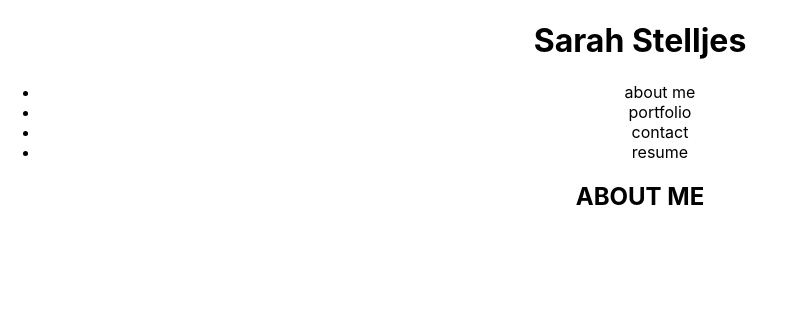
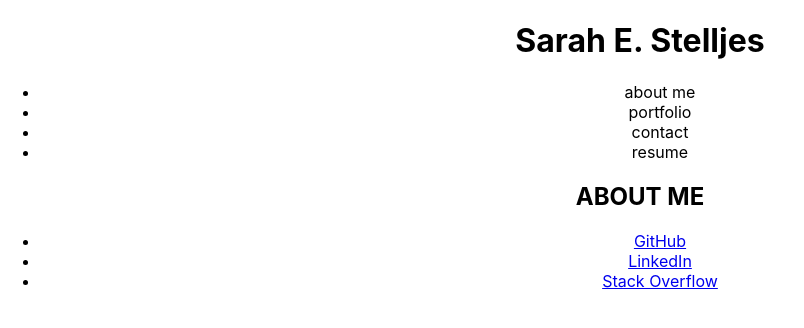
Before and after one commit to SarahStelljes/try-everything-portfolio, a React (Create React App) app: page / in a window 1280 px wide. Shown: the top 328 px of the page, without its empty margins (0-804 px from the left). Built offline with nearby package versions, Linux system fonts and the light colour scheme.

Commit message:
added footer to App.js with links to profiles on GitHub, LinkedIn, and Stack Overflow

```diff
--- a/src/App.js
+++ b/src/App.js
@@ -2,6 +2,7 @@ import React, { useState } from 'react';
 import './App.css';
 import Header from './components/Header';
 import Main from './components/Main';
+import Footer from './components/Footer';
 
 function App() {
   const [categories] = useState([
@@ -29,6 +30,7 @@ function App() {
       <main>
         <Main currentNavTitle={currentNavTitle} />
       </main>
+      <Footer/>
     </div>
   );
 }
--- a/src/components/Footer.js
+++ b/src/components/Footer.js
@@ -0,0 +1,25 @@
+import React from 'react';
+
+export default function Footer(){
+    return(
+        <footer>
+            <ul>
+                <li>
+                    <a className='link-to-other' href='https://github.com/SarahStelljes'>
+                        GitHub
+                    </a>
+                </li>
+                <li>
+                    <a className='link-to-other' href='https://www.linkedin.com/in/sarah-stelljes-303463237'>
+                        LinkedIn
+                    </a>
+                </li>
+                <li>
+                    <a className='link-to-other' href='https://stackoverflow.com/users/18765557/sarah-stelljes'>
+                        Stack Overflow
+                    </a>
+                </li>
+            </ul>
+        </footer>
+    )
+}
--- a/src/components/Header.js
+++ b/src/components/Header.js
@@ -8,14 +8,13 @@ export default function Header(props){
     } = props;
     return(
         <header>
-            <h1>Sarah Stelljes</h1>
+            <h1>Sarah E. Stelljes</h1>
             <nav>
                 <ul>
                     {categories.map((category) => (
                         <li
-                            className={`${
-                                currentNavTitle.titleName === category.titleName && category.titleName
-                            }`} key={category.titleName}
+                            className={`displaying-${
+                                currentNavTitle.titleName === category.titleName}`} key={category.titleName}
                         >
                             <span onClick={() => {
                                 setCurrentNavTitle(category);
```
